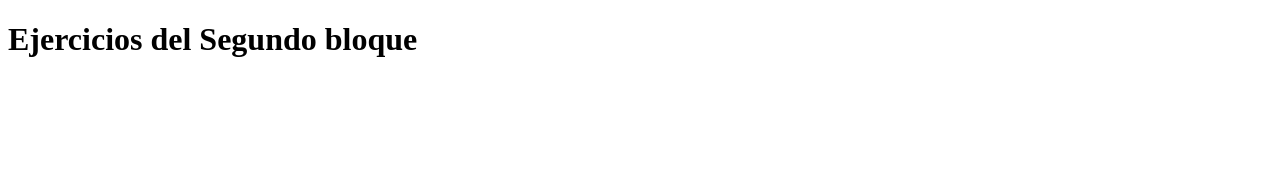
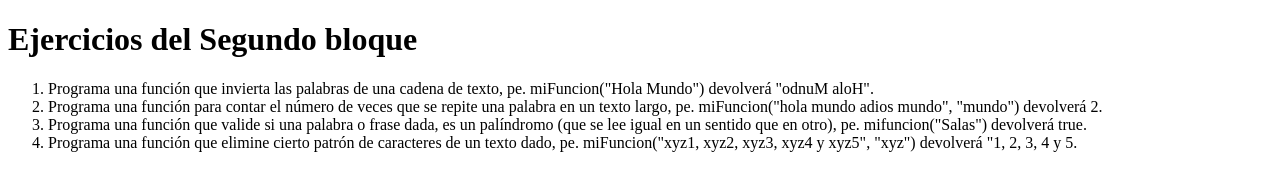
Before and after one commit to AlonsoAM/SegundoBloqueDeEjercicioJAvaScript, a plain HTML site: page index.html in a window 1280 px wide. Drawn offline with Linux system fonts and the light colour scheme.

Commit message:
Update index.html
Agregando la lista de los ejercicios del segundo bloque.

```diff
--- a/index.html
+++ b/index.html
@@ -4,11 +4,18 @@
   <meta charset="UTF-8">
   <meta name="viewport" content="width=device-width, initial-scale=1.0">
   <meta http-equiv="X-UA-Compatible" content="ie=edge">
-  <title>Java Sfcript Ejercicios</title>
+  <title>JavaScript Ejercicios</title>
 </head>
 <body>
 
   <h1>Ejercicios del Segundo bloque</h1>
+
+  <ol>
+    <li>Programa una función que invierta las palabras de una cadena de texto, pe. miFuncion("Hola Mundo") devolverá "odnuM aloH".</li>
+    <li>Programa una función para contar el número de veces que se repite una palabra en un texto largo, pe. miFuncion("hola mundo adios mundo", "mundo") devolverá 2.</li>
+    <li>Programa una función que valide si una palabra o frase dada, es un palíndromo (que se lee igual en un sentido que en otro), pe. mifuncion("Salas") devolverá true.</li>
+    <li>Programa una función que elimine cierto patrón de caracteres de un texto dado, pe. miFuncion("xyz1, xyz2, xyz3, xyz4 y xyz5", "xyz") devolverá  "1, 2, 3, 4 y 5.</li>
+  </ol>
 
   <script type="text/javascript" src="js/ejercicio1.js">
 
```
